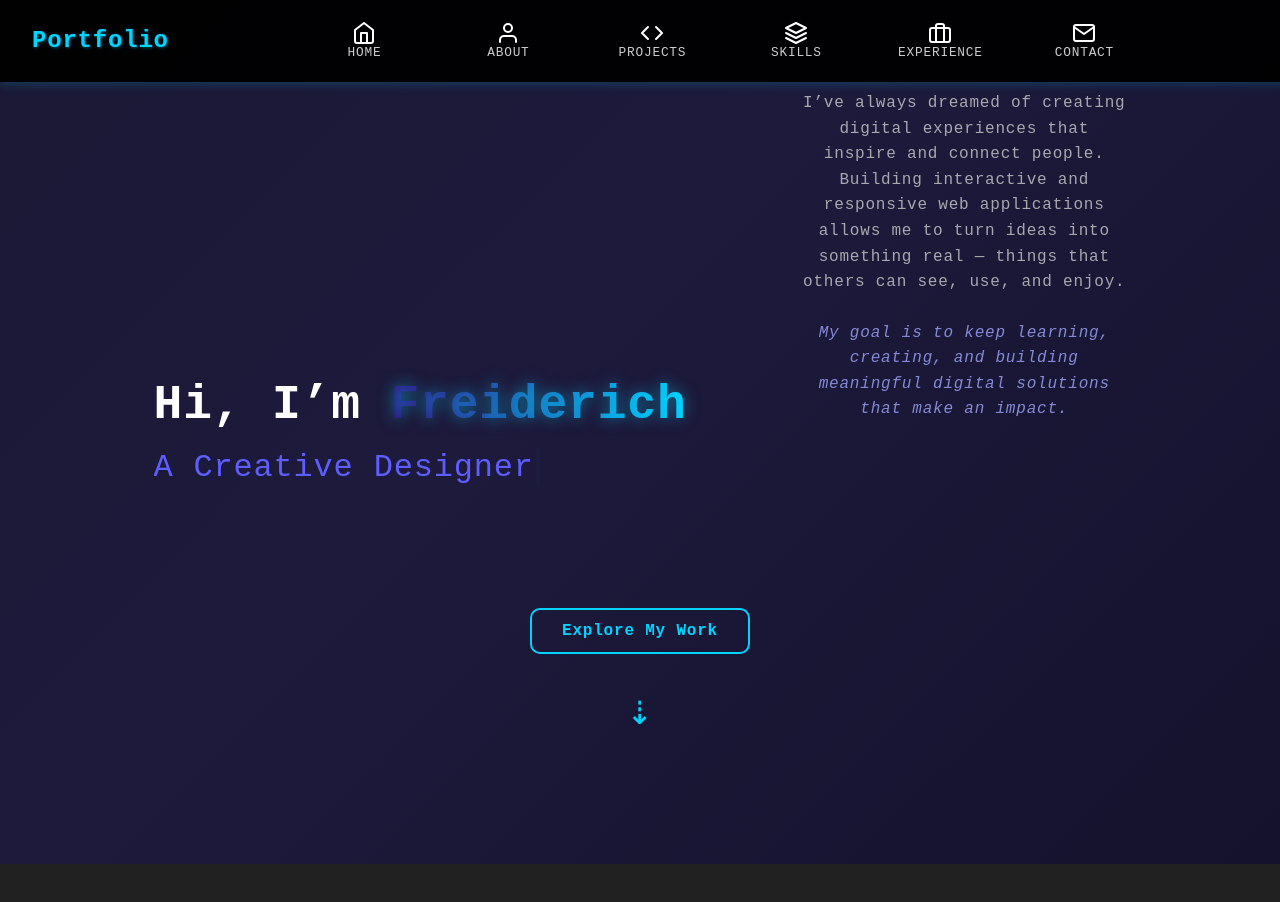
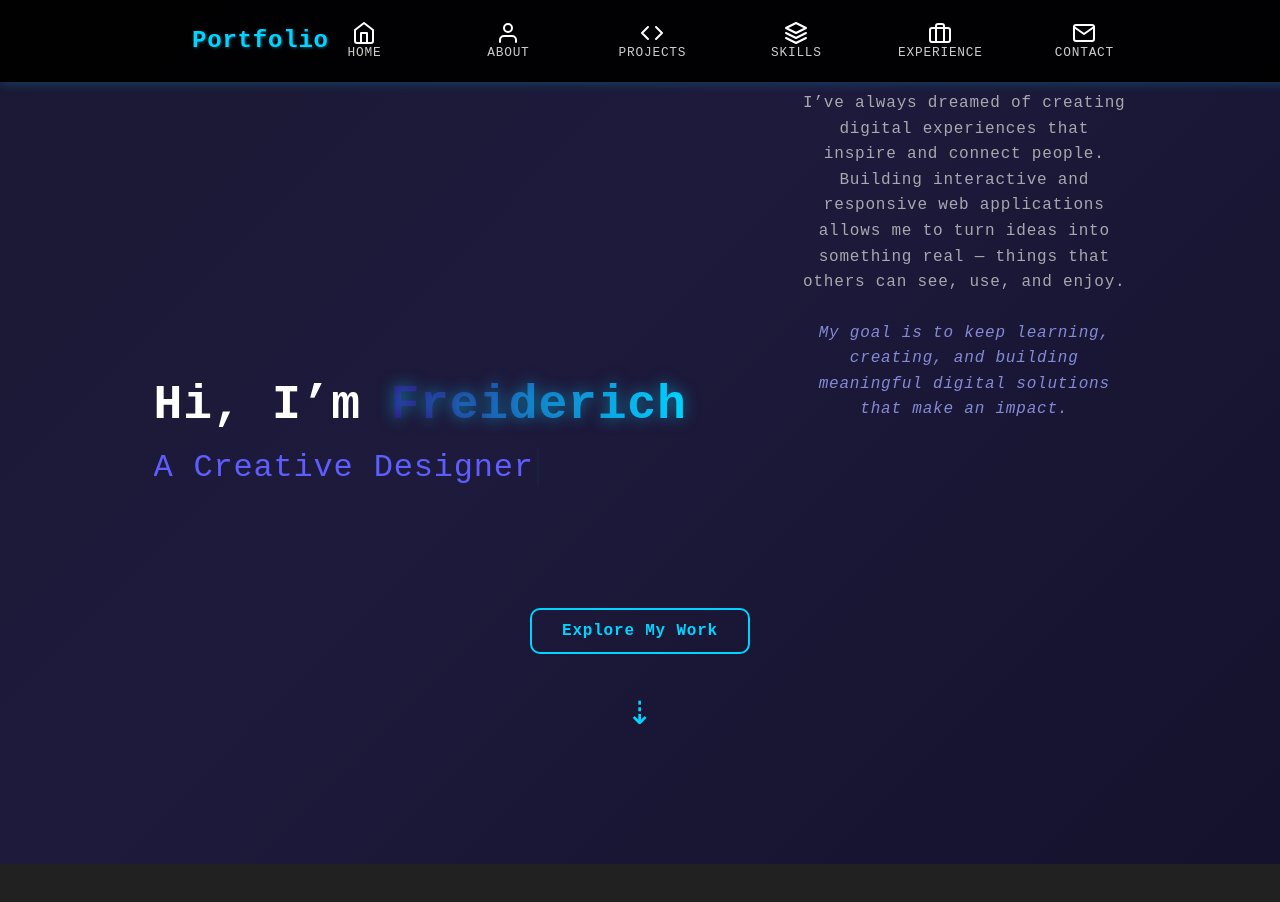
Before and after one commit to Freiderich/Portfolio, a React (Vite) app: page / in a window 1280 px wide. Shown: the top 902 px of the page. Built offline with nearby package versions, Linux system fonts and the light colour scheme.

Commit message:
Fixed Navigation bar

```diff
--- a/src/styles/Navbar.css
+++ b/src/styles/Navbar.css
@@ -33,11 +33,11 @@ html, body {
 }
 
 .header__logo strong {
-  font-size: 1.5rem;
-  color: var(--primary);
-  font-family: monospace;
-  text-shadow: 1px 1px 3px rgba(0, 212, 255, 0.4);
+  position: relative;
+  left: 10rem; /* move right */
+  /* or left: -10px; to move left */
 }
+
 
 /* =========================
    Navbar Structure
```
